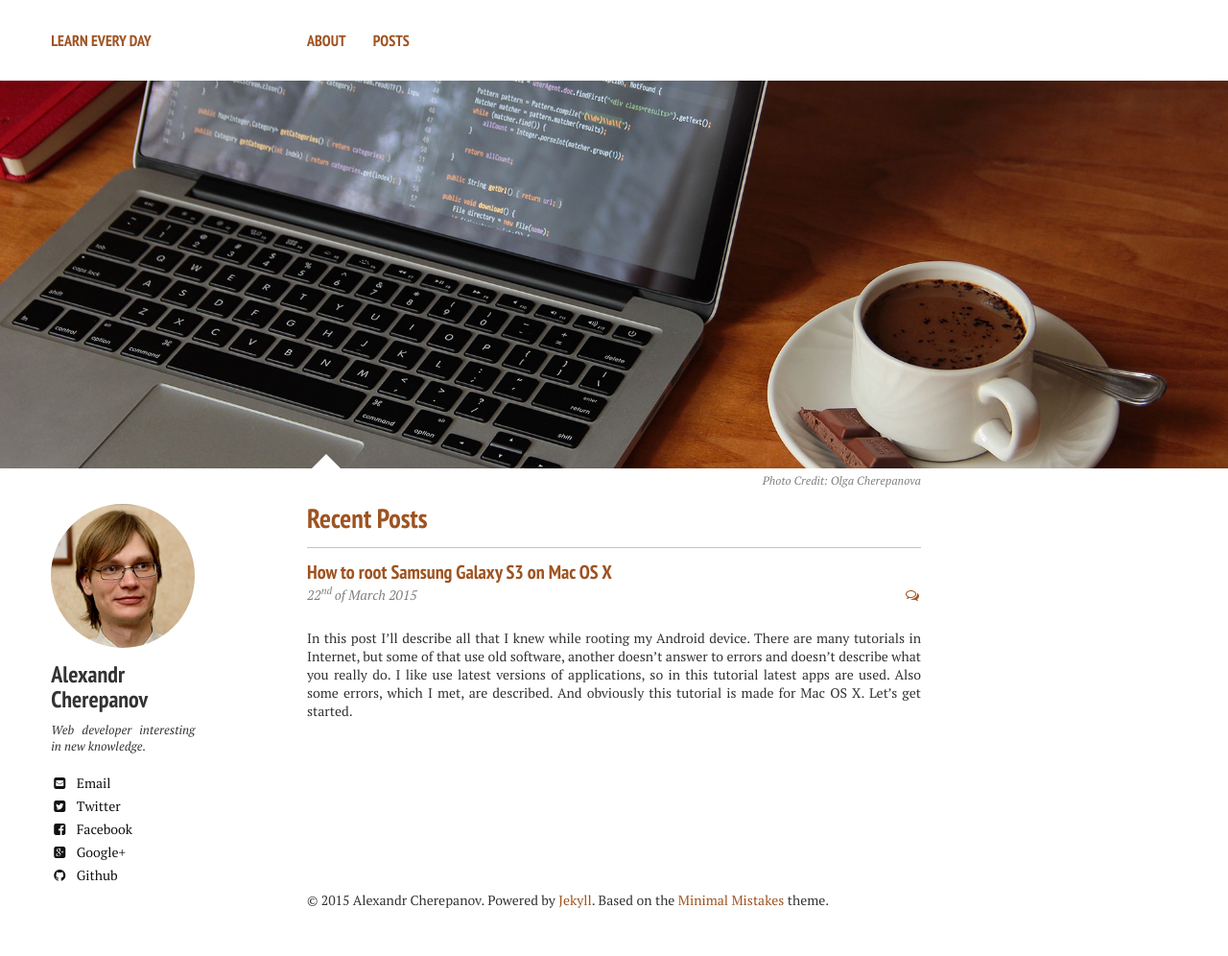
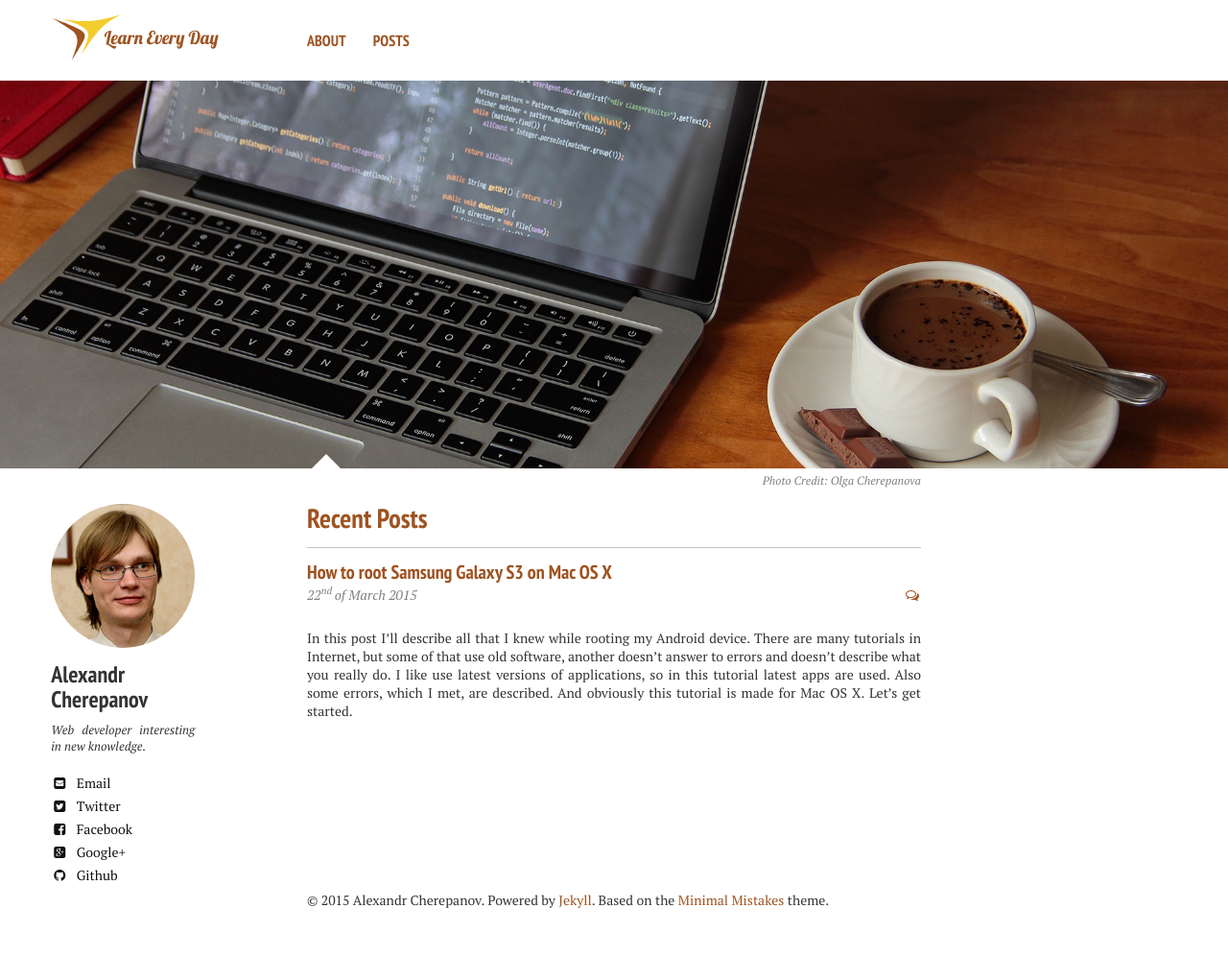
Before and after one commit to XandrCherepanov/xandrcherepanov.github.io, a Jekyll site: the page built from index.md, in a window 1280 px wide. Shown: the whole page at 96% size. Built offline with Jekyll 4.4.1, drawn with Linux system fonts in a browser that asks for light colours; nearby versions of some CDN libraries; comment, search, counter and statistics services are not loaded.

Commit message:
Added logo

```diff
--- a/_includes/_navigation.html
+++ b/_includes/_navigation.html
@@ -1,6 +1,6 @@
 <div class="navigation-wrapper">
 	<div class="site-name">
-		<a href="{{ site.url }}/">{{ site.title }}</a>
+		<a href="{{ site.url }}/"><img src="{{ site.url }}/images/logo.svg" alt="{{ site.title }}" class="logo"></a>
 	</div><!-- /.site-name -->
 	<div class="top-navigation">
 		<nav role="navigation" id="site-nav" class="nav">
--- a/_sass/page.scss
+++ b/_sass/page.scss
@@ -30,11 +30,32 @@ body {
 	float: none;
 	display: block;
 	@include font-rem(24);
+	img.logo {
+		height: 40px;
+		position: absolute;
+		top: 17px;
+	}
 	@media #{$small} {
 		@include grid(12,2);
 		@include prefix(12,0.5);
 		@include suffix(12,0.5);
 		@include font-rem(16);
+		img.logo {
+			height: 30px;
+			top: 25px;
+		}
+	}
+	@media #{$medium} {
+		img.logo {
+			height: 40px;
+			top: 21px;
+		}
+	}
+	@media #{$large} {
+		img.logo {
+			height: 52px;
+			top: 13px;
+		}
 	}
 	@media #{$x-large} {
 		@include grid(12,1.5);
@@ -47,13 +68,13 @@ body {
 	@include grid(12,10);
 	@include prefix(12,1);
 	@include suffix(12,1);
-	margin-bottom: 1em;
 	float: none;
 	display: block;
 	@media #{$small} {
 		@include grid(12,9);
 		@include prefix(12,0);
 		@include suffix(12,0);
+		margin-bottom: 1em;
 	}
 	@media #{$x-large} {
 		@include grid(12,8);
@@ -179,6 +200,9 @@ $button-size: 1.5rem;
 .nav button {
 	border: none;
 	background: none;
+	position: absolute;
+	top: 17px;
+	right: (100%/12);
 }
 .navtoogle i {
 	z-index:-1;
```
Also changed, not shown: images/logo.svg (added).
